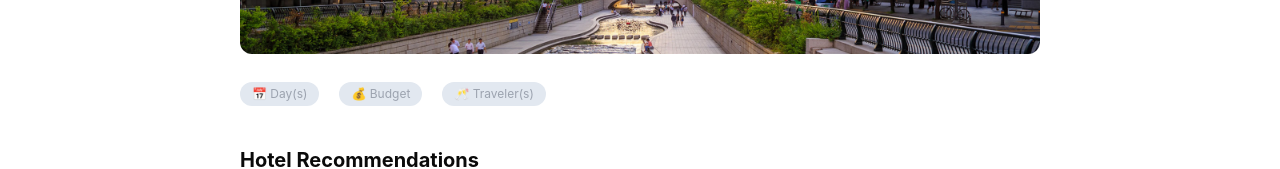
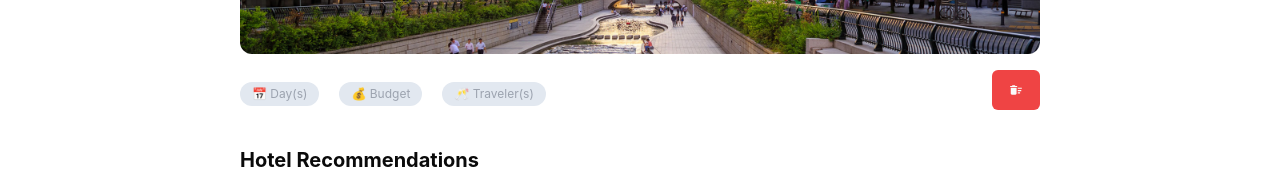
Before and after one commit to devkobby24/ai-trip-planner, a React (Vite) app: page /view-trip/1 in a window 1280 px wide. Shown: the part 423-592 px from the top of the page. Built offline with nearby package versions, Linux system fonts and the light colour scheme; no server answers; the database is empty.

Commit message:
delete button added

```diff
--- a/src/components/ui/custom/Header.jsx
+++ b/src/components/ui/custom/Header.jsx
@@ -7,7 +7,6 @@ import {
   PopoverContent,
   PopoverTrigger,
 } from "@/components/ui/popover";
-import { useNavigation } from "react-router-dom";
 
 function Header() {
   // State to manage authentication and user profile data
--- a/src/my-trips/index.jsx
+++ b/src/my-trips/index.jsx
@@ -3,6 +3,7 @@ import { useNavigation } from "react-router-dom";
 import { collection, query, where, getDocs } from "firebase/firestore";
 import { db } from "@/service/firebaseConfig";
 import UserTripCardItem from "./components/UserTripCardItem";
+import Footer from "@/view-trip/components/Footer";
 
 function MyTrips() {
   const navigation = useNavigation();
@@ -36,13 +37,15 @@ function MyTrips() {
     <div className="sm:px-10 md:px-32 lg:px-56 xl:px-10 px-5 mt-10">
       <h2 className="font-bold text-3xl text-center">My Trips</h2>
 
-      <div className="grid grid-cols-2 md:grid-cols-3 gap-5 mt-10">
+      <div className="grid grid-cols-2 md:grid-cols-3 gap-5 my-10">
         {userTrips?.length>0?userTrips.map((trip, index) => (
           <UserTripCardItem key={index} trip={trip}  />
         ))
       :[1,2,3,4,5,6].map((item,index) => (<div className="bg-gray-200 h-50 w-full rounded-xl animate-pulse" key={index}></div>))}
       </div>
+      <Footer/>
     </div>
+
   );
 }
 
--- a/src/view-trip/[tripId]/index.jsx
+++ b/src/view-trip/[tripId]/index.jsx
@@ -1,5 +1,5 @@
 import React, { useEffect, useState } from "react";
-import { doc, getDoc } from "firebase/firestore";
+import { doc, getDoc} from "firebase/firestore";
 import { useParams } from "react-router-dom";
 import { toast } from "sonner";
 import { db } from "@/service/firebaseConfig";
@@ -24,8 +24,7 @@ function Viewtrip() {
     const docSnap = await getDoc(docRef);
 
     if (docSnap.exists) {
-      // console.log("Document snapshot:", JSON.stringify(docSnap, null, 2));
-      console.log("Document data:", docSnap.data());
+      // console.log("Document data:", docSnap.data());
       setTrip(docSnap.data());
     } else {
       console.log("No such document");
@@ -41,7 +40,7 @@ function Viewtrip() {
           {/* Itinerary section */}
           <PlacesToVisit trip={trip}/>
           {/* footer */}
-          <Footer trip={trip}/>
+          <Footer />
 
         </div>
 
--- a/src/view-trip/components/InfoSection.jsx
+++ b/src/view-trip/components/InfoSection.jsx
@@ -1,10 +1,16 @@
 import { Button } from "@/components/ui/button";
 import React, { useEffect, useState } from "react";
-import { IoIosSend } from "react-icons/io";
 import { GetPlaceDetails, PHOTO_REF_URL } from "@/service/GlobalApi";
+import { doc, deleteDoc } from "firebase/firestore";
+import { MdDeleteSweep } from "react-icons/md";
+import { toast } from "sonner";
+import { db } from "@/service/firebaseConfig";
+import { useParams, useNavigate } from "react-router-dom";
 
 function InfoSection({ trip }) {
+  const { tripId } = useParams();
   const [photoUrl, setPhotoUrl] = useState();
+  const navigate = useNavigate();
   useEffect(() => {
     trip && GetPlacePhoto();
   }, [trip]);
@@ -21,6 +27,19 @@ function InfoSection({ trip }) {
       setPhotoUrl(PhotoUrl);
     });
   };
+
+
+  const deleteTrip = async () => {
+    try {
+      const docRef = doc(db, "AI Trips", tripId);
+      await deleteDoc(docRef);
+      toast("Trip deleted successfully");
+      navigate("/"); // Navigate to home or any other page after deletion
+    } catch (error) {
+      toast.error("Error deleting trip");
+      console.error("Error deleting document: ", error);
+    }
+  }
 
   return (
     <div>
@@ -47,9 +66,10 @@ function InfoSection({ trip }) {
           </div>
         </div>
 
-        {/* <Button>
-          <IoIosSend />
-        </Button> */}
+         <Button onClick={deleteTrip} variant="destructive">
+          <MdDeleteSweep />
+        </Button>
+
       </div>
     </div>
   );
```
